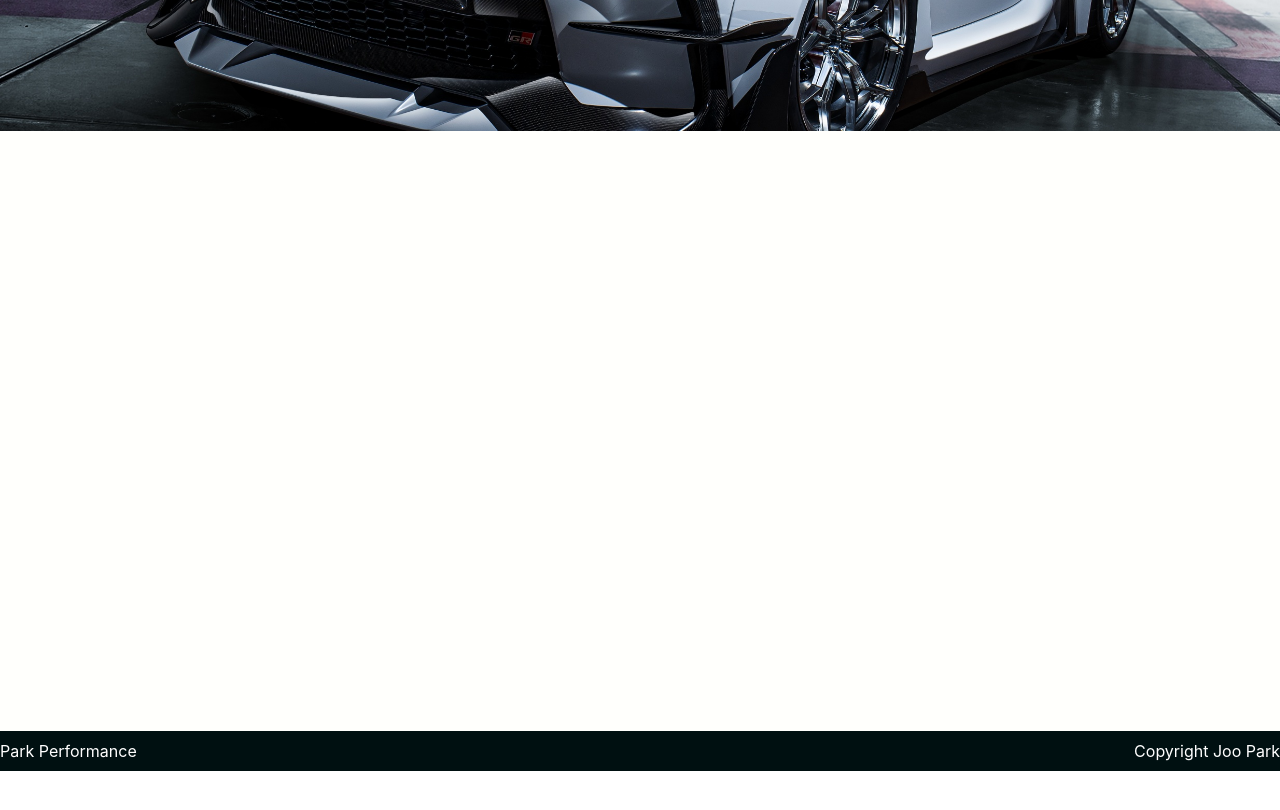
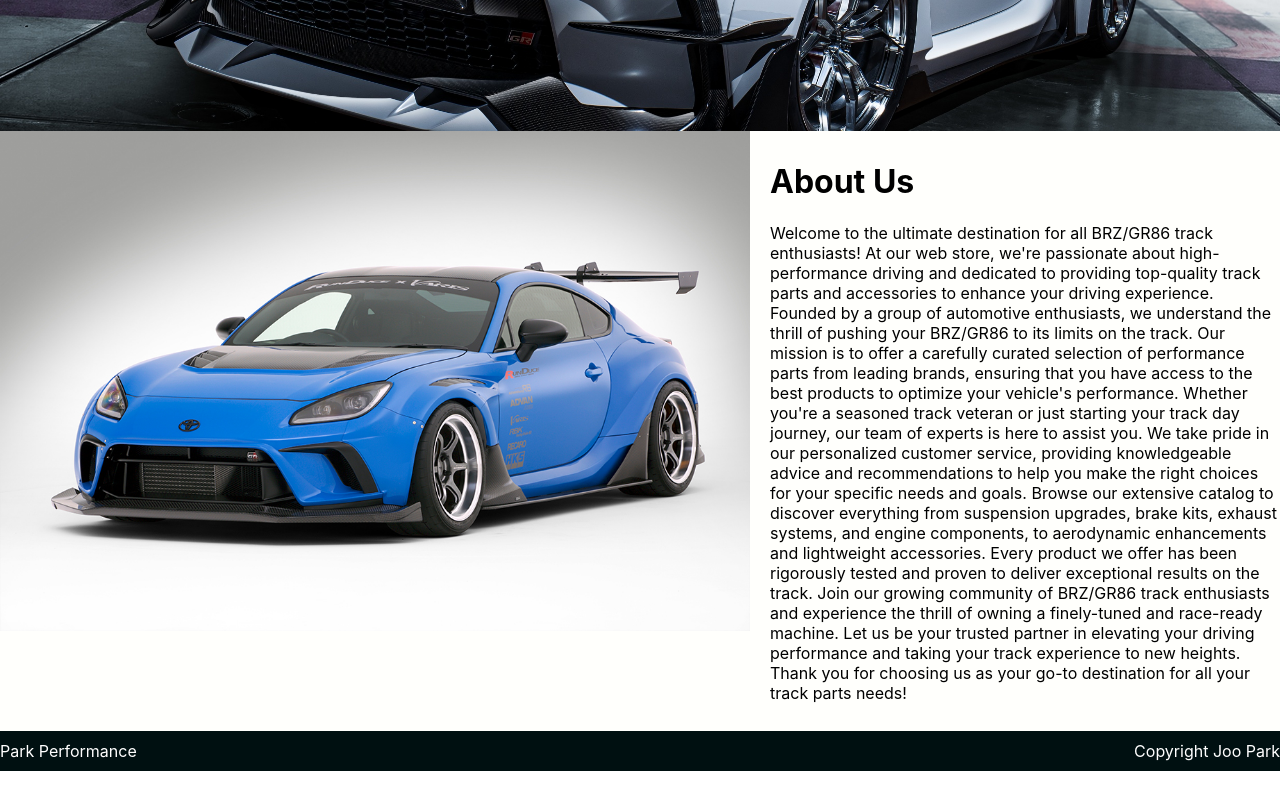
Before and after one commit to joopark0/shoppingcart, a React (Create React App) app: page / in a window 1280 px wide. Shown: the part 500-1310 px from the top of the page. Before the commit the page ends 1271 px from the top, so only its background shows below. Built offline with nearby package versions, Linux system fonts and the light colour scheme.

Commit message:
adding filler homepage about

```diff
--- a/src/Components/HomePage.js
+++ b/src/Components/HomePage.js
@@ -1,4 +1,5 @@
 import { Link } from 'react-router-dom';
+import brzimage from '../images/varisbrz.jpeg';
 
 const HomePage = () => {
   return (
@@ -9,7 +10,41 @@
           <button className="button-28">Shop Now</button>
         </Link>
       </div>
-      <div className="popular-section"></div>
+      <div className="popular-section">
+        <div className="about-wrap">
+          <img src={brzimage} alt="brzvaris" />
+          <div className="about-desc">
+            <h1>About Us</h1>
+            <span>
+              Welcome to the ultimate destination for all BRZ/GR86 track
+              enthusiasts! At our web store, we're passionate about
+              high-performance driving and dedicated to providing top-quality
+              track parts and accessories to enhance your driving experience.
+              Founded by a group of automotive enthusiasts, we understand the
+              thrill of pushing your BRZ/GR86 to its limits on the track. Our
+              mission is to offer a carefully curated selection of performance
+              parts from leading brands, ensuring that you have access to the
+              best products to optimize your vehicle's performance. Whether
+              you're a seasoned track veteran or just starting your track day
+              journey, our team of experts is here to assist you. We take pride
+              in our personalized customer service, providing knowledgeable
+              advice and recommendations to help you make the right choices for
+              your specific needs and goals. Browse our extensive catalog to
+              discover everything from suspension upgrades, brake kits, exhaust
+              systems, and engine components, to aerodynamic enhancements and
+              lightweight accessories. Every product we offer has been
+              rigorously tested and proven to deliver exceptional results on the
+              track. Join our growing community of BRZ/GR86 track enthusiasts
+              and experience the thrill of owning a finely-tuned and race-ready
+              machine. Let us be your trusted partner in elevating your driving
+              performance and taking your track experience to new heights. Thank
+              you for choosing us as your go-to destination for all your track
+              parts needs!
+            </span>
+          </div>
+        </div>
+        <div className="about-whitespace"></div>
+      </div>
     </div>
   );
 };
```
